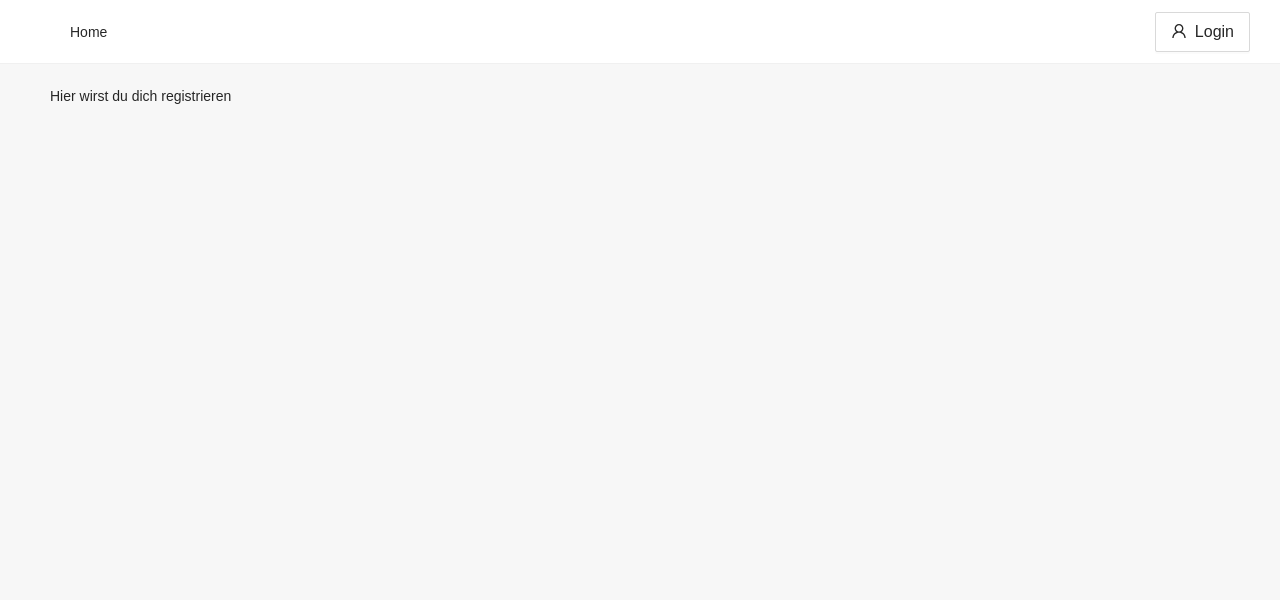
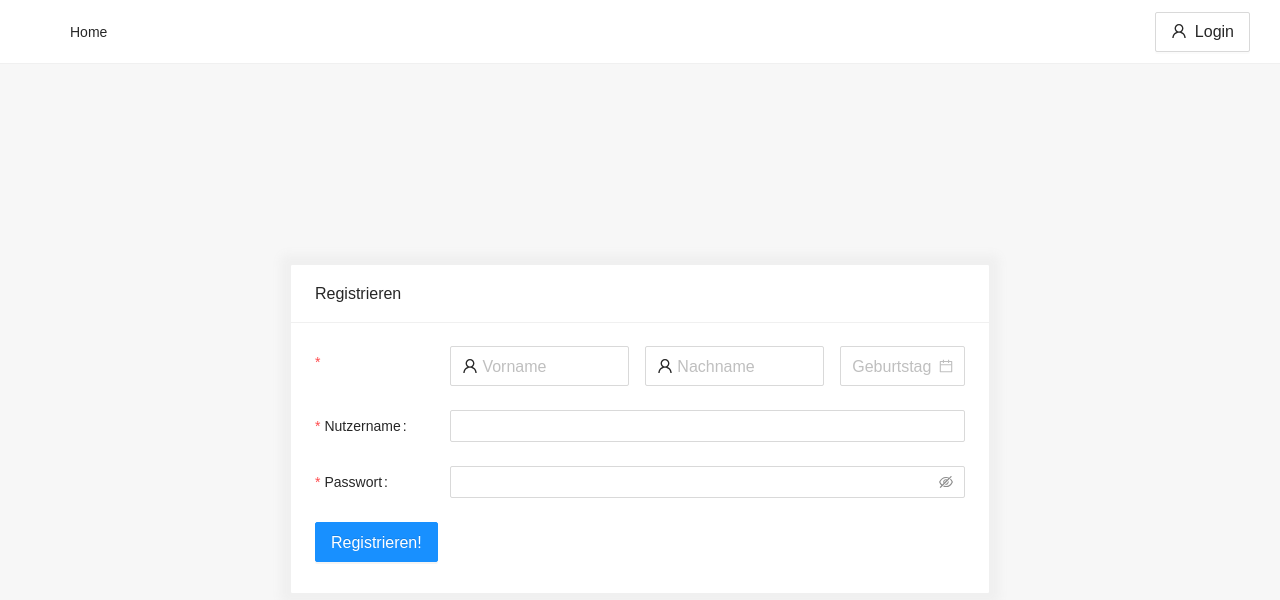
Before and after one commit to 04-daniel-s/Informatik-BLL, a React (Create React App) app: page /register in a window 1280 px wide. Shown: the top 600 px of the page. Built offline with nearby package versions, Linux system fonts and the light colour scheme.

Commit message:
[+] Register Seite [+] Home & Login Button leiten zu Seiten weiter

```diff
--- a/src/pages/App.tsx
+++ b/src/pages/App.tsx
@@ -2,13 +2,14 @@ import React from "react";
 import { Button, Layout, Menu } from "antd";
 import { UserOutlined } from "@ant-design/icons";
 import { Login } from "./Login";
-import { createBrowserRouter, RouterProvider } from "react-router-dom";
+import { createBrowserRouter, Link, RouterProvider } from "react-router-dom";
+import { Register } from "./Register";
 
 const router = createBrowserRouter([
   { path: "/", element: <>Das ist die Startseite</> },
   { path: "/login", element: <Login /> },
   { path: "/home", element: <>Das wird deine Homeseite</> },
-  { path: "/register", element: <>Hier wirst du dich registrieren</> },
+  { path: "/register", element: <Register /> },
 ]);
 
 export const App = () => {
@@ -16,10 +17,12 @@ export const App = () => {
     <Layout className="layout">
       <Layout.Header style={{ backgroundColor: "white", borderBottom: "1px solid #f0f0f0" }}>
         <Menu theme="light" mode="horizontal">
-          <Menu.Item key="1">Home</Menu.Item>
+          <Menu.Item key="1">
+            <a href="home">Home</a> {/*Prüfen ob eingeloggt ansonsten zu localhost:3000 weiterleiten*/}
+          </Menu.Item>
         </Menu>
         <div style={{ position: "absolute", right: 30, top: 0 }}>
-          <Button size="large" icon={<UserOutlined />}>
+          <Button href="/login" size="large" icon={<UserOutlined />}>
             Login
           </Button>
         </div>
--- a/src/pages/Login.tsx
+++ b/src/pages/Login.tsx
@@ -8,12 +8,12 @@ const onFinishFailed = () => {};
 export const Login = () => {
   return (
     <div style={{ marginTop: "200px", display: "flex", justifyContent: "center" }}>
-      <Card title="Login" size="default" bordered={true} style={{ width: 600, height: 300, boxShadow: "0 0 10px 10px #f0f0f0" }}>
+      <Card title="Login" size="default" bordered={true} style={{ width: 600, height: 320, boxShadow: "0 0 10px 10px #f0f0f0" }}>
         <Form initialValues={{ remember: true }} onFinish={onFinish} onFinishFailed={onFinishFailed} autoComplete="off">
           <Form.Item
             label="Nutzername"
             name="username"
-            rules={[{ required: true, message: "Bitte geben Sie Ihr Passwort ein!" }]}
+            rules={[{ required: true, message: "Bitte geben Sie Ihren Namen ein!" }]}
             labelCol={{ span: 5 }}
             labelAlign="left"
           >
@@ -37,7 +37,7 @@ export const Login = () => {
           </Form.Item>
 
           <Form.Item>
-            <Button type="primary" htmlType="submit">
+            <Button size={"large"} type="primary">
               Bestätigen
             </Button>
           </Form.Item>
--- /dev/null
+++ b/src/pages/Register.tsx
@@ -0,0 +1,58 @@
+import React from "react";
+
+import { Button, Card, DatePicker, Form, Input, Space } from "antd";
+import { UserOutlined } from "@ant-design/icons";
+
+const onFinish = () => {};
+const onFinishFailed = () => {};
+
+export const Register = () => {
+  return (
+    <div style={{ marginTop: "200px", display: "flex", justifyContent: "center" }}>
+      <Card title="Registrieren" size="default" bordered={true} style={{ width: 700, height: 330, boxShadow: "0 0 10px 10px #f0f0f0" }}>
+        <Form initialValues={{ remember: true }} onFinish={onFinish} onFinishFailed={onFinishFailed} autoComplete="off">
+          <Form.Item
+            label=" "
+            colon={false}
+            name="name"
+            labelCol={{ span: 5 }}
+            labelAlign="left"
+            rules={[{ required: true, message: "Bitte geben Sie Ihren Vornamen an!" }]}
+          >
+            <Space size={"middle"}>
+              <Input prefix={<UserOutlined />} size="large" placeholder="Vorname" />
+              <Input prefix={<UserOutlined />} size="large" placeholder="Nachname" />
+              <DatePicker size="large" placeholder="Geburtstag" />
+            </Space>
+          </Form.Item>
+
+          <Form.Item
+            label="Nutzername"
+            name="username"
+            rules={[{ required: true, message: "Bitte geben Sie Ihren Namen an!" }]}
+            labelCol={{ span: 5 }}
+            labelAlign="left"
+          >
+            <Input />
+          </Form.Item>
+
+          <Form.Item
+            label="Passwort"
+            name="password"
+            rules={[{ required: true, message: "Bitte geben Sie Ihr Passwort an!" }]}
+            labelCol={{ span: 5 }}
+            labelAlign="left"
+          >
+            <Input.Password />
+          </Form.Item>
+
+          <Form.Item>
+            <Button size="large" type="primary">
+              Registrieren!
+            </Button>
+          </Form.Item>
+        </Form>
+      </Card>
+    </div>
+  );
+};
```
